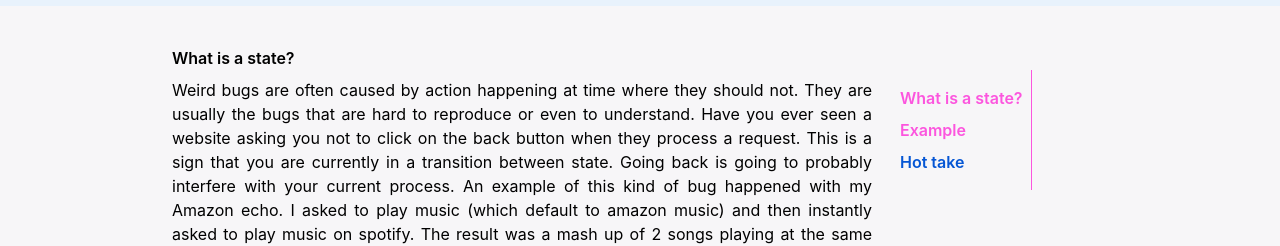
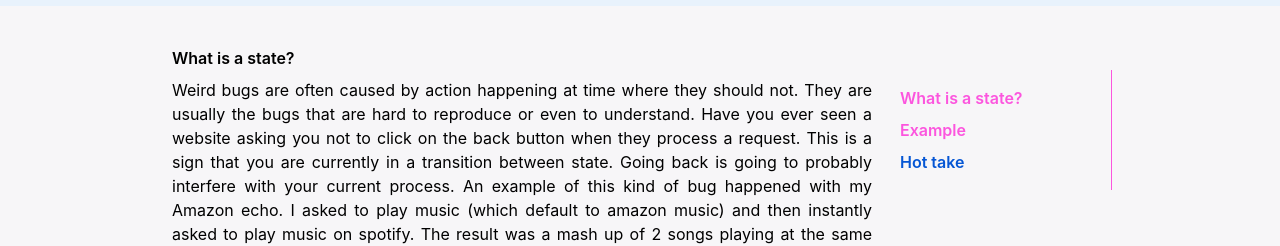
Before and after one commit to willot/Quality, a React (Create React App) app: page /states in a window 1280 px wide. Shown: the part 398-644 px from the top of the page. Built offline with nearby package versions, Linux system fonts and the light colour scheme.

Commit message:
fix side bar

```diff
--- a/src/components/LayoutWrapper.tsx
+++ b/src/components/LayoutWrapper.tsx
@@ -184,7 +184,7 @@ export const LayoutWrapper = ({
         if (showSideNavBar) {
             return (
                 <aside className="relative pt-16 col-span-3">
-                    <section className="fixed flex flex-col py-4 pl-6 pr-2 space-y-2  border-r border-pink">
+                    <section className="sticky top-6 flex flex-col py-4 pl-6 pr-2 space-y-2  border-r border-pink">
                         <>{GenerateListOfLink(buttonFlowPages[page])}</>
                     </section>
                 </aside>)
```
